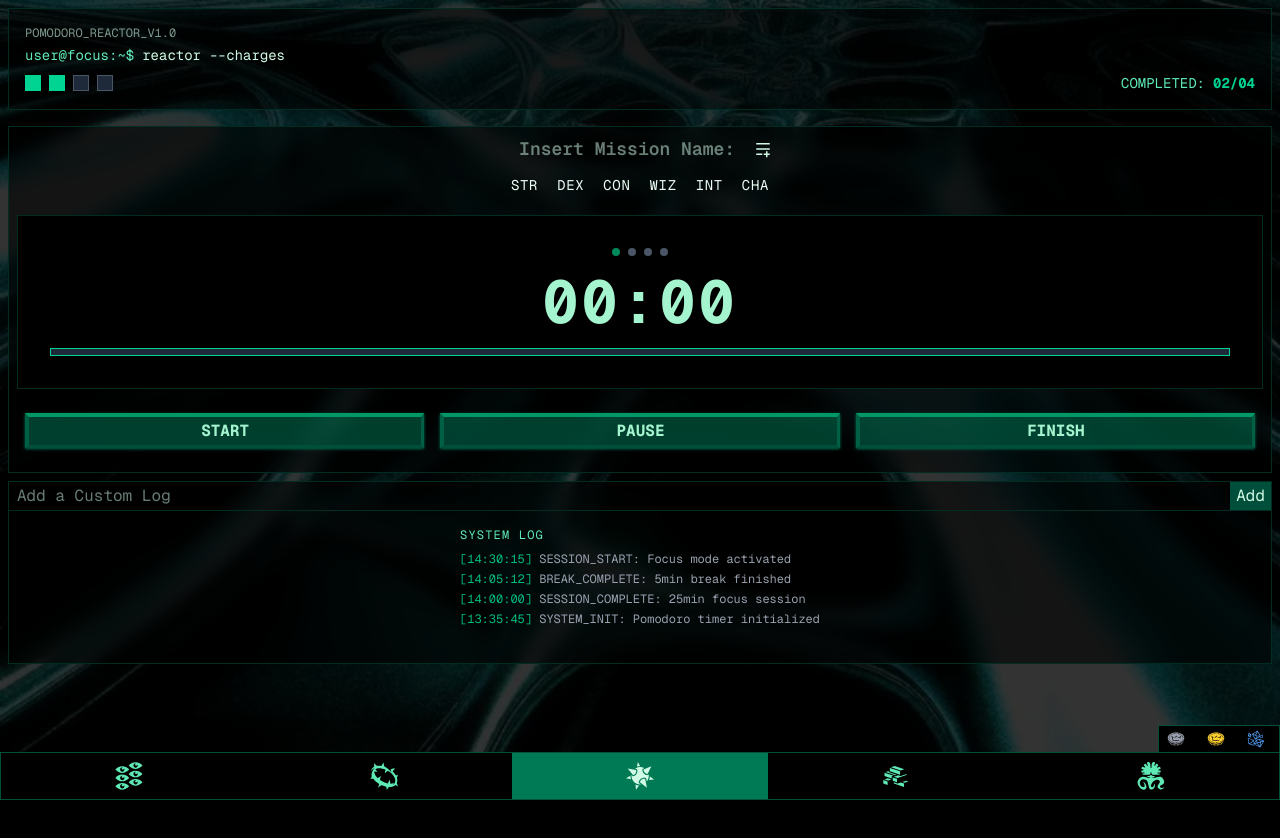
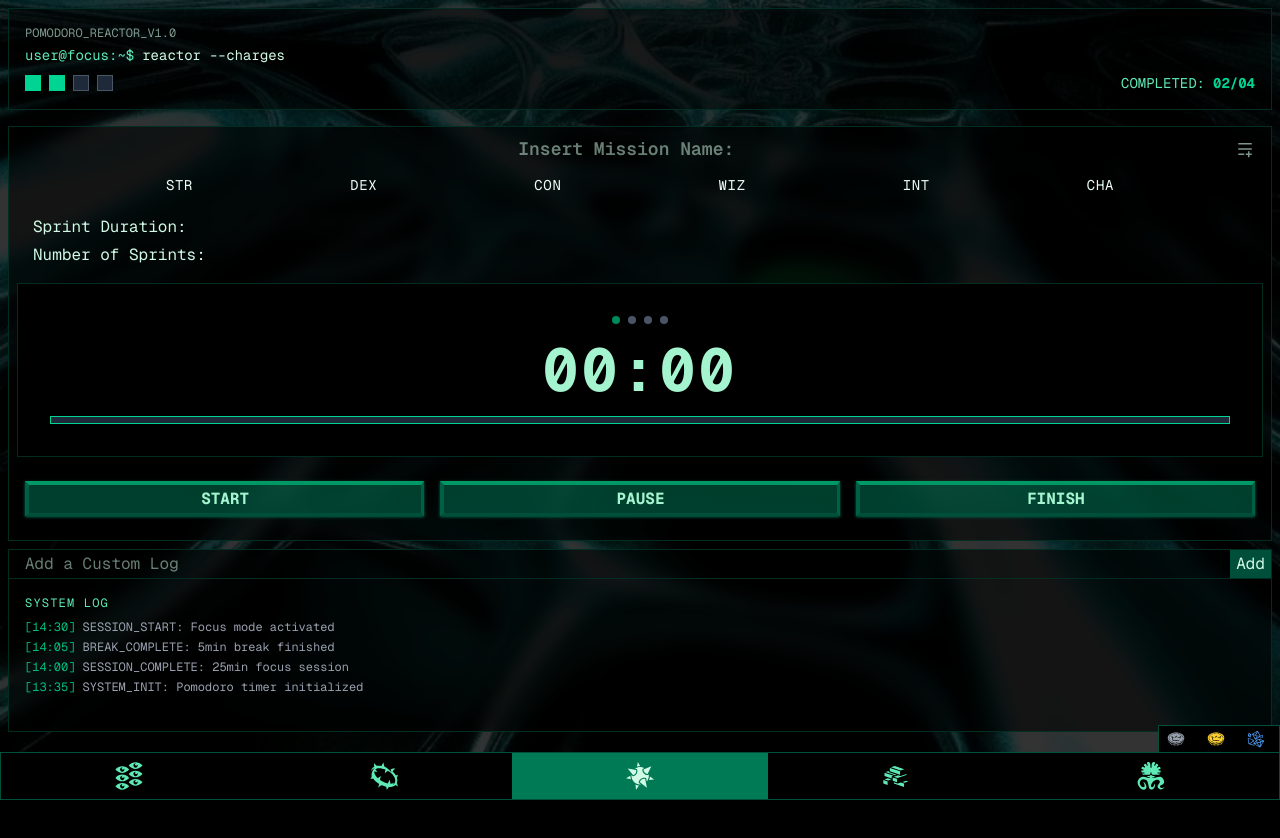
Before and after one commit to PedroVMLopes/cortex-overflow, a Next.js app: page /LegacyObjectives in a window 1280 px wide. Shown: the top 838 px of the page. Before the commit the page ends 812 px from the top, so only its background shows below. Built offline with nearby package versions, Linux system fonts and the light colour scheme; no server answers; a web font is replaced by a local one.

Commit message:
fix: Legacy missions UI Improvements

```diff
--- a/app/LegacyObjectives/page.tsx
+++ b/app/LegacyObjectives/page.tsx
@@ -43,8 +43,8 @@ export default function LegacyObjectives() {
             <div className="border border-emerald-950 bg-black/60 backdrop-blur flex flex-col items-center mt-2">
                 {/* Add Custom Log */}
                 <div className="flex flex-row items-center justify-around w-full p-0 border-b border-emerald-950">
-                    <input type="text" name="custom_log" id="" placeholder="Add a Custom Log" className="w-full pl-2 mr-1"/>
-                    <button type="button" className="text-emerald-100 bg-emerald-900 p-0.5 px-1.5 h-full">Add</button>
+                    <input type="text" name="custom_log" id="" placeholder="Add a Custom Log" className="w-full pl-4 mr-1"/>
+                    <button type="button" className="text-emerald-100 bg-emerald-900 p-0.5 px-1.5">Add</button>
                 </div>
                 <LogList />
             </div>
--- a/components/LegacyObjectives/LogList.tsx
+++ b/components/LegacyObjectives/LogList.tsx
@@ -1,21 +1,19 @@
 export default function LogList() {
     return (
-        <div className="flex flex-col items-center">
-            <div className="relative p-4">
+        <div className="flex flex-col relative p-4 w-full">
             <div className="text-xs text-emerald-300 mb-2 uppercase tracking-widest">System Log</div>
             <div className="text-xs space-y-1 h-24 overflow-y-auto">
                 <div className="text-gray-400">
-                        <span className="text-emerald-500">[14:30:15]</span> SESSION_START: Focus mode activated
+                    <span className="text-emerald-500">[14:30]</span> SESSION_START: Focus mode activated
                 </div>
                 <div className="text-gray-400">
-                        <span className="text-emerald-500">[14:05:12]</span> BREAK_COMPLETE: 5min break finished
+                    <span className="text-emerald-500">[14:05]</span> BREAK_COMPLETE: 5min break finished
                 </div>
                 <div className="text-gray-400">
-                        <span className="text-emerald-500">[14:00:00]</span> SESSION_COMPLETE: 25min focus session
+                    <span className="text-emerald-500">[14:00]</span> SESSION_COMPLETE: 25min focus session
                 </div>
                 <div className="text-gray-400">
-                        <span className="text-emerald-500">[13:35:45]</span> SYSTEM_INIT: Pomodoro timer initialized
-                    </div>
+                    <span className="text-emerald-500">[13:35]</span> SYSTEM_INIT: Pomodoro timer initialized
                 </div>
             </div>
         </div>
--- a/components/LegacyObjectives/TimerSettings.tsx
+++ b/components/LegacyObjectives/TimerSettings.tsx
@@ -8,11 +8,11 @@ export default function TimerSettings() {
     const [ isExpanded, setIsExpanded ] = useState(true);
 
     return (
-        <div>
+        <div className="w-full px-2">
             {/* Mission Name & Menu expansion button */}
             <div className="flex flex-row items-center">
                 <input type="text" placeholder="Insert Mission Name:" className="w-full text-center font-semibold text-lg"/>
-                <button className="size-6 text-lg mr-1" onClick={() => setIsExpanded(!isExpanded)}> <RiMenuAddFill /> </button>
+                <button className="size-6 text-lg mr-1 opacity-60" onClick={() => setIsExpanded(!isExpanded)}> <RiMenuAddFill /> </button>
             </div>
 
             {/* Attribute Buttons & Time Settings */}
@@ -31,6 +31,18 @@ export default function TimerSettings() {
                         ))}
                     </div>
 
+                    {/* Timer Settings */}
+                    <div className="my-2 w-full flex flex-col px-4 justify-evenly gap-1">
+                        <div className="flex flex-row w-full">
+                            <p className="text-nowrap">Sprint Duration: </p>
+                            <input type="number" name="sprint_duration" id="sprint_duration" className="w-full"/>
+                        </div>
+                        <div className="flex flex-row w-full">
+                            <p className="text-nowrap">Number of Sprints: </p>
+                            <input type="number" name="sprint_duration" id="sprint_duration" className="w-full"/>
+                        </div>
+                    </div>
+
                 </div>
             }
         </div>
```
Lines whose indentation alone changed are shown as unchanged.
